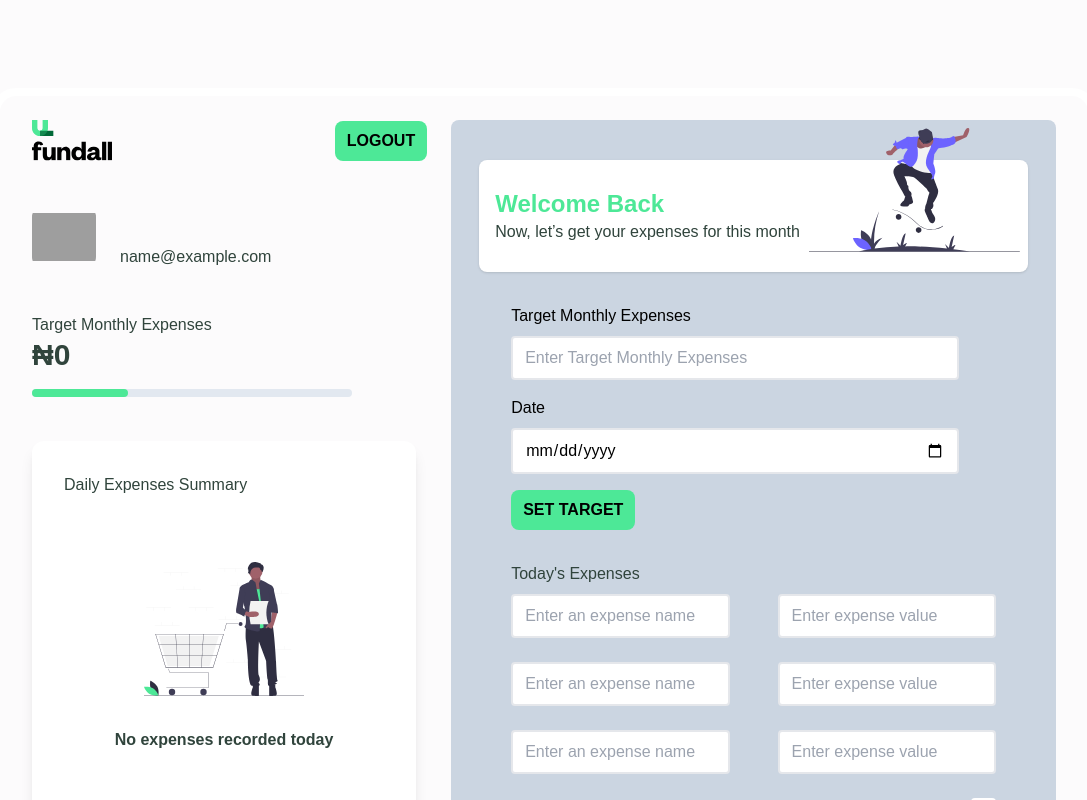
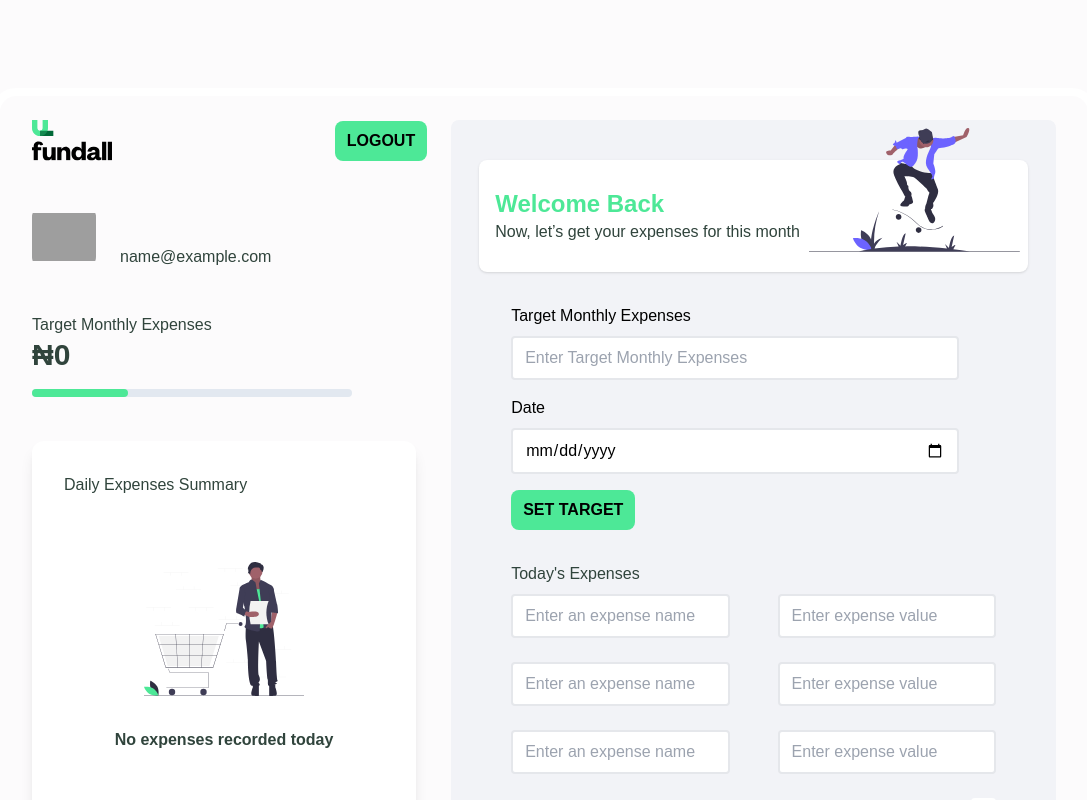
Before and after one commit to nimiakinleye/fundall-assessment, a Vue app: page /dashboard in a window 1280 px wide. Shown: the top 800 px of the page, without its empty margins (96-1183 px from the left). Built offline with nearby package versions, Linux system fonts and the light colour scheme; sample sign-in values are in the browser's storage; grey boxes are pictures that could not be loaded; a web font is replaced by a local one.

Commit message:
corrected color

```diff
--- a/src/components/Dashboard/ExpensesBar.vue
+++ b/src/components/Dashboard/ExpensesBar.vue
@@ -12,7 +12,7 @@ export default {
 </script>
 
 <template>
-  <div class="px-7 py-10 rounded-lg bg-slate-300">
+  <div class="px-7 py-10 rounded-lg fundall-gray">
     <WelcomeBack class="mb-8" />
     <div class="px-8">
       <TargetMonthlyExpenses />
--- a/src/index.css
+++ b/src/index.css
@@ -4,7 +4,8 @@
 
 :root {
   --primary: #4de897;
-  --fundall_black: #30443C
+  --fundall_black: #30443C;
+  --fundall_gray: #F2F3F7
 }
 
 body {
@@ -31,6 +32,10 @@ body {
   background-color: var(--primary);
 }
 
+.fundall-gray {
+  background: var(--fundall_gray);
+}
+
 .text-primary {
   color: var(--primary);
 }
```
